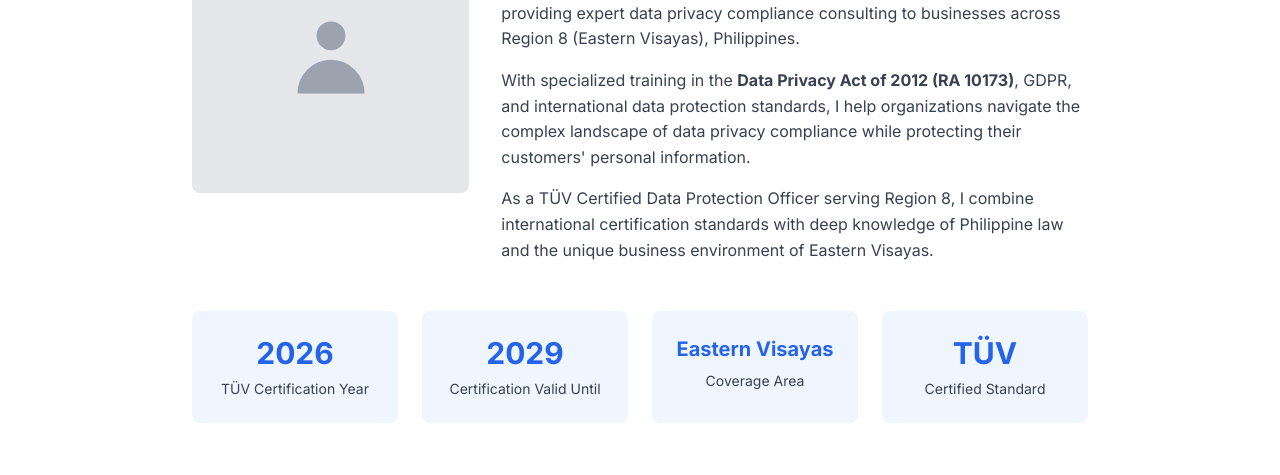
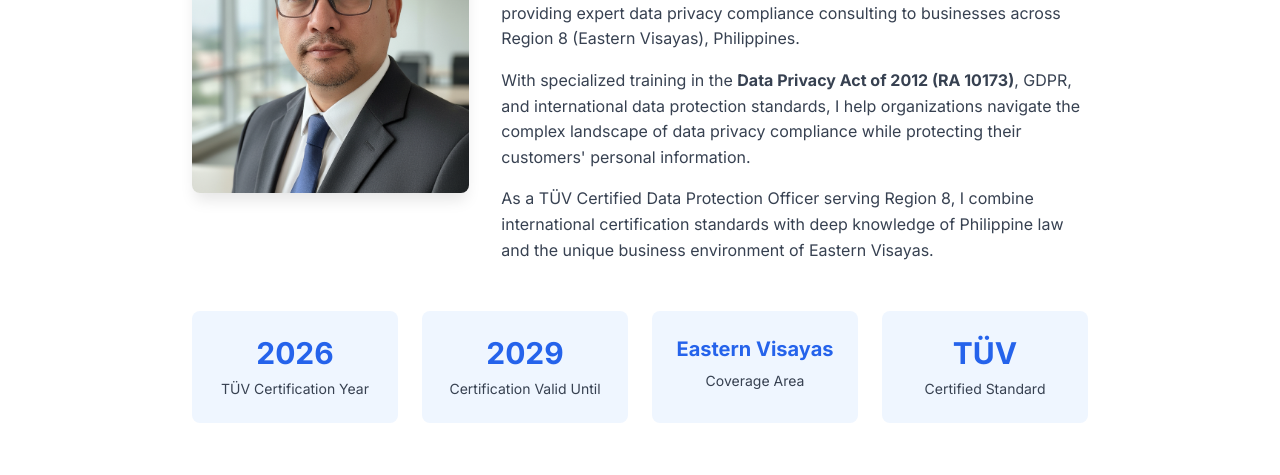
Before and after one commit to DoubleUltera/dpo-website, an Astro site: page /about in a window 1280 px wide. Shown: the part 625-1100 px from the top of the page. Built offline with nearby package versions, Linux system fonts and the light colour scheme; Astro itself is replaced by a stand-in of ours.

Commit message:
Add profile photo to about page

```diff
--- a/src/pages/about.astro
+++ b/src/pages/about.astro
@@ -78,13 +78,13 @@ const description = "Meet Atty. Renerio de Dios Jr., TÜV Certified Data Protect
 			<div class="container">
 				<div class="max-w-4xl mx-auto">
 					<div class="grid md:grid-cols-3 gap-8 mb-12">
-						<!-- Profile Placeholder -->
+						<!-- Profile Photo -->
 						<div class="md:col-span-1">
-							<div class="bg-neutral-200 aspect-square rounded-lg flex items-center justify-center">
-								<svg class="w-24 h-24 text-neutral-400" fill="currentColor" viewBox="0 0 20 20">
-									<path fill-rule="evenodd" d="M10 9a3 3 0 100-6 3 3 0 000 6zm-7 9a7 7 0 1114 0H3z"/>
-								</svg>
-							</div>
+							<img
+								src="/profile-photo.png"
+								alt="Atty. Renerio de Dios Jr. - TÜV Certified Data Protection Officer"
+								class="aspect-square rounded-lg object-cover w-full shadow-lg"
+							/>
 						</div>
 
 						<!-- Summary -->
```
Also changed, not shown: public/profile-photo.png (added).
